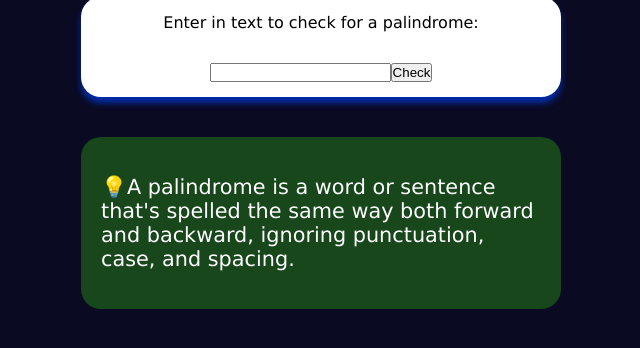
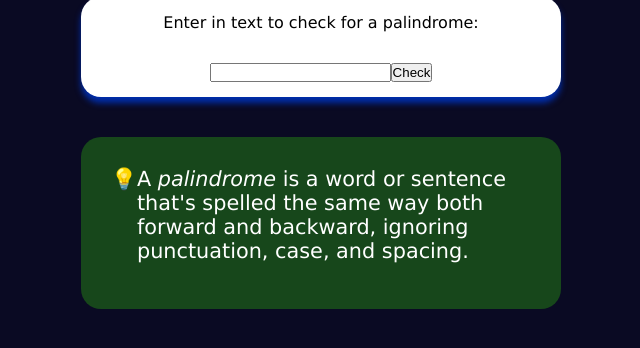
Before and after one commit to LQuesadaM/Palindrome-Checker, a plain HTML site: page index.html in a window 1280 px wide. Shown: the part 282-630 px from the top of the page, without its empty margins (319-959 px from the left). Drawn offline with Linux system fonts and the light colour scheme.

Commit message:
position palindrome__definition

```diff
--- a/index.html
+++ b/index.html
@@ -23,7 +23,8 @@
         </section>
 
         <section class="palindrome__definition palindrome--box">
-            <p class="palindrome__paragraph"><span role="img">💡</span>A <span class="italic">palindrome</span> is a word or sentence that's spelled the same way both forward and backward, ignoring punctuation, case, and spacing.</p>
+            <span role="img" class="img">💡</span>
+            <p class="palindrome__paragraph">A <i>palindrome</i> is a word or sentence that's spelled the same way both forward and backward, ignoring punctuation, case, and spacing.</p>
         </section>
 
     </main>
--- a/styles.css
+++ b/styles.css
@@ -35,8 +35,8 @@ body {
     width: min(100vw, 30rem);
     display: flex;
     justify-content: center;
+    border-radius: 1.25rem;
     align-items: center;
-    border-radius: 1.25rem;
 }
 .palindrome__info {
     flex-wrap: wrap;
@@ -51,7 +51,7 @@ body {
 .palindrome__definition {
     min-height: 8.25em;
     font-size: 1.3rem;
-    padding: 20px;
+    padding: 30px;
     background-color: var(--bgDefinition);
-
+    align-items: normal;
 }
```
